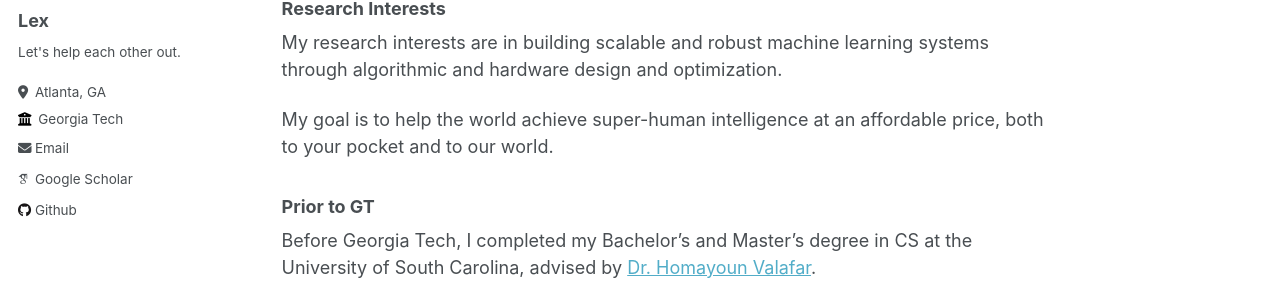
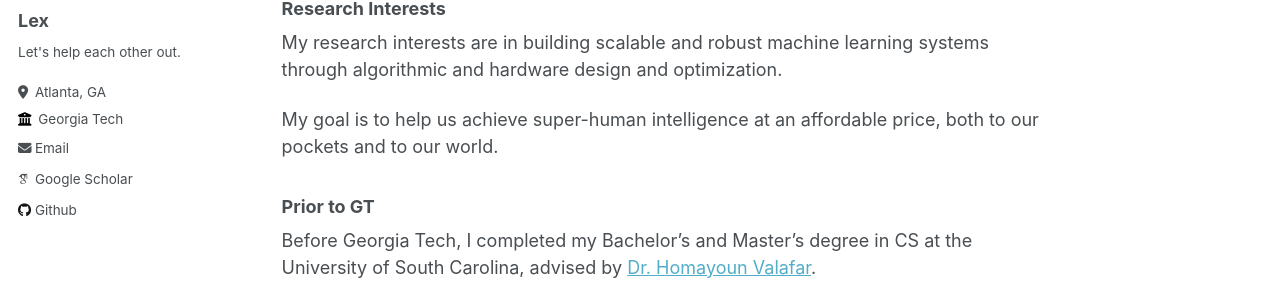
Before and after one commit to lxaw/lxaw.github.io, a Jekyll site: the page built from _pages/about.md, in a window 1280 px wide and 1105 px high. Shown: the part 220-522 px from the top of the window. Built offline with Jekyll 4.4.1, drawn with Linux system fonts in a browser that asks for light colours; some web fonts are replaced.

Commit message:
better wording probably

```diff
--- a/_pages/about.md
+++ b/_pages/about.md
@@ -12,7 +12,7 @@ I am a 1st-year PhD candidate at Georgia Tech, who is fortunate enough to work w
 ### Research Interests
 My research interests are in building scalable and robust machine learning systems through algorithmic and hardware design and optimization.
 
-My goal is to help the world achieve super-human intelligence at an affordable price, both to your pocket and to our world.
+My goal is to help us achieve super-human intelligence at an affordable price, both to our pockets and to our world.
 
 ### Prior to GT
 Before Georgia Tech, I completed my Bachelor's and Master's degree in CS at the University of South Carolina, advised by [Dr. Homayoun Valafar](https://sc.edu/study/colleges_schools/engineering_and_computing/faculty-staff/homayounvalafar.php).
```
